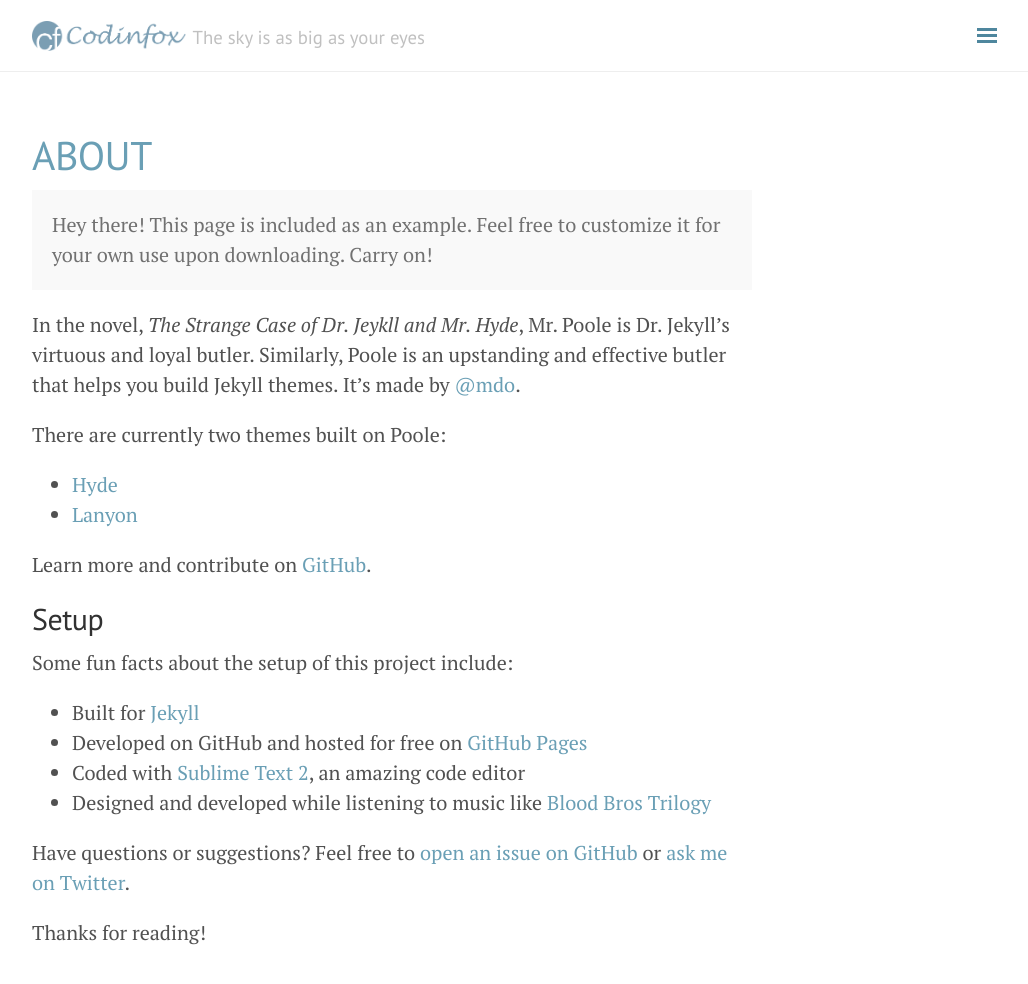
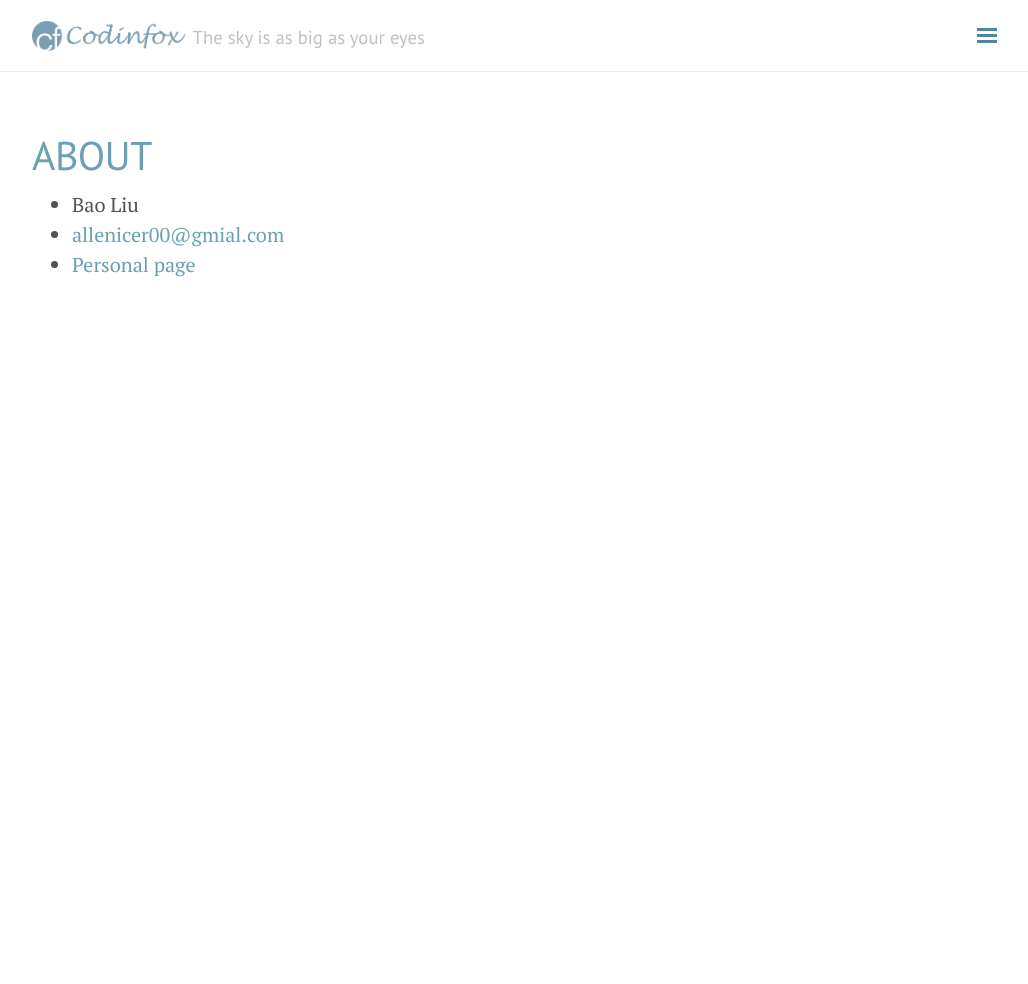
Before and after one commit to git-liubao/liubao, a Jekyll site: the page built from about.md, in a window 1280 px wide and 1028 px high. Shown: the top 984 px of the window, without its empty margins (248-1276 px from the left). Built offline with Jekyll 4.4.1, drawn with Linux system fonts in a browser that asks for light colours; nearby versions of some CDN libraries; comment, search, counter and statistics services are not loaded.

Commit message:
modify about

```diff
--- a/_config.yml
+++ b/_config.yml
@@ -44,7 +44,6 @@
     - { Tags: '/blog/tags/' }
   About:
     - '/about/'
-    - { me: '/person/' }
   Github Project:
     - 'http://git-liubao.github.io/'
 
--- a/about.md
+++ b/about.md
@@ -3,28 +3,7 @@
 title: About
 ---
 
-<p class="message">
-  Hey there! This page is included as an example. Feel free to customize it for your own use upon downloading. Carry on!
-</p>
 
-In the novel, *The Strange Case of Dr. Jeykll and Mr. Hyde*, Mr. Poole is Dr. Jekyll's virtuous and loyal butler. Similarly, Poole is an upstanding and effective butler that helps you build Jekyll themes. It's made by [@mdo](https://twitter.com/mdo).
-
-There are currently two themes built on Poole:
-
-* [Hyde](http://hyde.getpoole.com)
-* [Lanyon](http://lanyon.getpoole.com)
-
-Learn more and contribute on [GitHub](https://github.com/poole).
-
-## Setup
-
-Some fun facts about the setup of this project include:
-
-* Built for [Jekyll](http://jekyllrb.com)
-* Developed on GitHub and hosted for free on [GitHub Pages](https://pages.github.com)
-* Coded with [Sublime Text 2](http://sublimetext.com), an amazing code editor
-* Designed and developed while listening to music like [Blood Bros Trilogy](https://soundcloud.com/maddecent/sets/blood-bros-series)
-
-Have questions or suggestions? Feel free to [open an issue on GitHub](https://github.com/poole/issues/new) or [ask me on Twitter](https://twitter.com/mdo).
-
-Thanks for reading!
+* Bao Liu
+* [allenicer00@gmial.com](allenicer00@gmail.com)
+* [Personal page](/person/)
```
